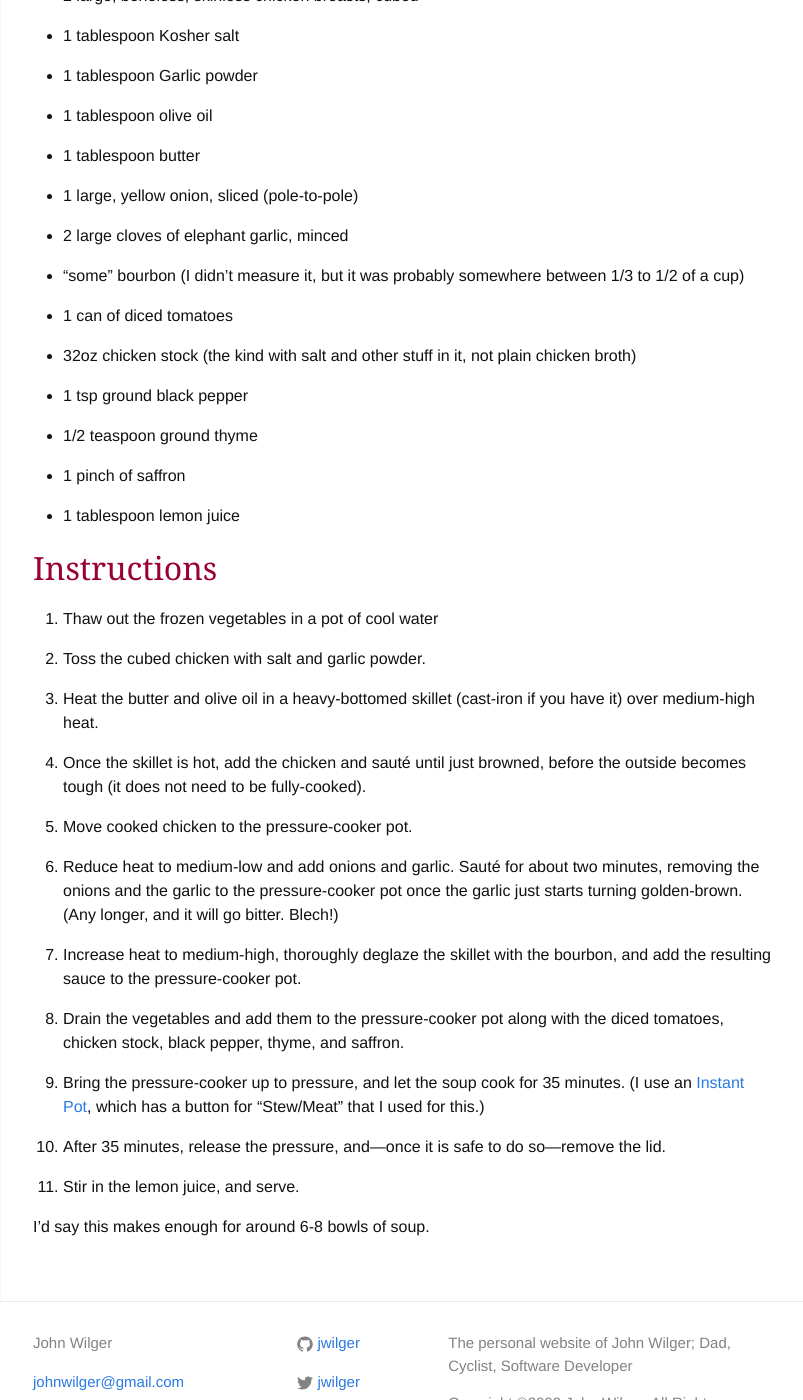
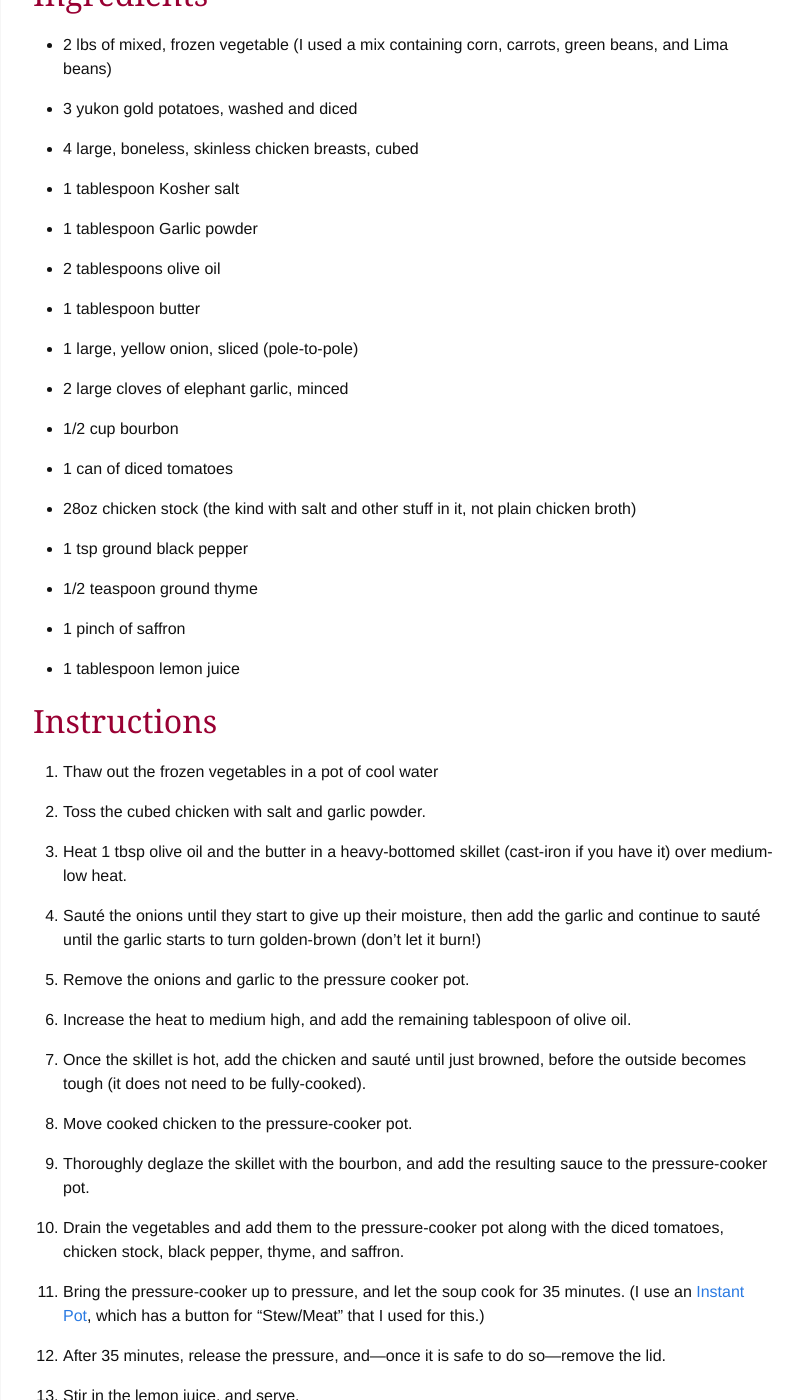
Before and after one commit to jwilger/jwilger.github.io, a Jekyll site: the page built from _posts/2015-12-08-saffron-bourbon-chicken-soup.md, in a window 1280 px wide and 1400 px high, scrolled down 1147 px. Shown: the whole window, without its empty margins (237-1040 px from the left). Built offline with Jekyll 4.4.1, drawn with Linux system fonts in a browser that asks for light colours; comment, search, counter and statistics services are not loaded; some of the changed text lies outside the part shown.

Commit message:
Updated instructions and ingredients for soup

```diff
--- a/_posts/2015-12-08-saffron-bourbon-chicken-soup.md
+++ b/_posts/2015-12-08-saffron-bourbon-chicken-soup.md
@@ -7,6 +7,14 @@ excerpt: >
   colds. Serve it with homemade, buttermilk biscuits, of course.
 
 ---
+
+**Update (2015-12-20):** I made this a second time with all the kids here
+and made a couple of tweaks. I've updated the instructions at the end
+accordingly, but in short I a) added diced potatoes, b) doubled the amount
+of chicken, c) sautéd the onions and garlic *before* the chicken, and
+d) used 1/2 cup less chicken broth.
+
+<hr />
 
 Managing food supplies in a household that alternates between weeks
 where there are seven people to feed and weeks where there are only
@@ -52,17 +60,17 @@ while you read the rest...
 
 * 2 lbs of mixed, frozen vegetable (I used a mix containing corn,
   carrots, green beans, and Lima beans)
-* 2 large, boneless, skinless chicken breasts, cubed
+* 3 yukon gold potatoes, washed and diced
+* 4 large, boneless, skinless chicken breasts, cubed
 * 1 tablespoon Kosher salt
 * 1 tablespoon Garlic powder
-* 1 tablespoon olive oil
+* 2 tablespoons olive oil
 * 1 tablespoon butter
 * 1 large, yellow onion, sliced (pole-to-pole)
 * 2 large cloves of elephant garlic, minced
-* "some" bourbon (I didn't measure it, but it was probably somewhere
-  between 1/3 to 1/2 of a cup)
+* 1/2 cup bourbon
 * 1 can of diced tomatoes
-* 32oz chicken stock (the kind with salt and other stuff in it, not
+* 28oz chicken stock (the kind with salt and other stuff in it, not
   plain chicken broth)
 * 1 tsp ground black pepper
 * 1/2 teaspoon ground thyme
@@ -75,36 +83,39 @@ while you read the rest...
 
 2. Toss the cubed chicken with salt and garlic powder.
 
-3. Heat the butter and olive oil in a heavy-bottomed skillet (cast-iron
-   if you have it) over medium-high heat.
+3. Heat 1 tbsp olive oil and the butter in a heavy-bottomed skillet (cast-iron
+   if you have it) over medium-low heat.
 
-4. Once the skillet is hot, add the chicken and sauté until just
+4. Sauté the onions until they start to give up their moisture, then add
+   the garlic and continue to sauté until the garlic starts to turn
+   golden-brown (don't let it burn!)
+
+5. Remove the onions and garlic to the pressure cooker pot.
+
+6. Increase the heat to medium high, and add the remaining tablespoon of olive oil.
+
+7. Once the skillet is hot, add the chicken and sauté until just
    browned, before the outside becomes tough (it does not need to be
    fully-cooked).
 
-5. Move cooked chicken to the pressure-cooker pot.
+8. Move cooked chicken to the pressure-cooker pot.
 
-6. Reduce heat to medium-low and add onions and garlic. Sauté for about
-   two minutes, removing the onions and the garlic to the
-   pressure-cooker pot once the garlic just starts turning golden-brown.
-   (Any longer, and it will go bitter. Blech!)
+9. Thoroughly deglaze the skillet with the bourbon, and add the resulting
+   sauce to the pressure-cooker pot.
 
-7. Increase heat to medium-high, thoroughly deglaze the skillet with the
-   bourbon, and add the resulting sauce to the pressure-cooker pot.
+19. Drain the vegetables and add them to the pressure-cooker pot along
+    with the diced tomatoes, chicken stock, black pepper, thyme, and
+    saffron.
 
-8. Drain the vegetables and add them to the pressure-cooker pot along
-   with the diced tomatoes, chicken stock, black pepper, thyme, and
-   saffron.
+11. Bring the pressure-cooker up to pressure, and let the soup cook for
+    35 minutes. (I use an [Instant Pot][instant-pot], which has a button
+    for "Stew/Meat" that I used for this.)
 
-9. Bring the pressure-cooker up to pressure, and let the soup cook for
-   35 minutes. (I use an [Instant Pot][instant-pot], which has a button
-   for "Stew/Meat" that I used for this.)
-
-10. After 35 minutes, release the pressure, and—once it is safe to do
+12. After 35 minutes, release the pressure, and—once it is safe to do
     so—remove the lid.
 
-11. Stir in the lemon juice, and serve.
+13. Stir in the lemon juice, and serve.
 
-I'd say this makes enough for around 6-8 bowls of soup.
+I'd say this makes enough for around 10-12 bowls of soup.
 
 [instant-pot]: http://instantpot.com
```
